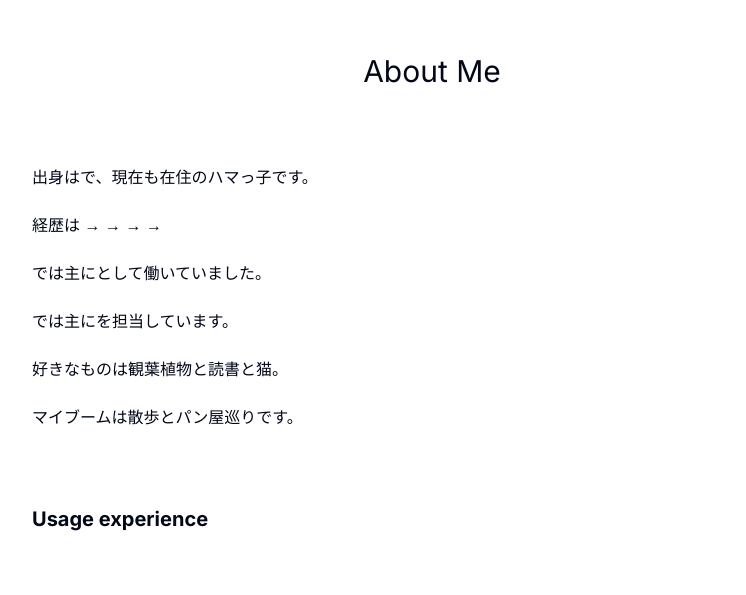
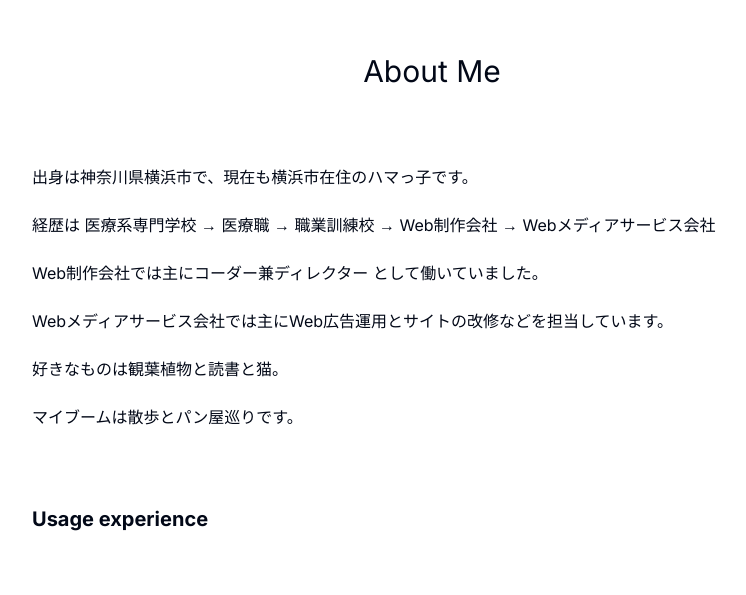
Before and after one commit to tuti995/portfolio, a Next.js app: page / in a window 1280 px wide. Shown: the part 1006-1601 px from the top of the page, without its empty margins (208-954 px from the left). Built offline with nearby package versions, Linux system fonts and the light colour scheme.

Commit message:
fix: toppage text

```diff
--- a/components/About.tsx
+++ b/components/About.tsx
@@ -70,18 +70,14 @@ export default function About() {
       <div className="mx-auto max-w-[800px]">
         <h2 className="text-3xl text-center my-8 xl:mb-16">About Me</h2>
         <p className="leading-[2] lg:leading-[3]">
-          出身は{process.env.MY_BIRTHPLACE_1}で、現在も
-          {process.env.MY_BIRTHPLACE_2}在住のハマっ子です。
+          出身は神奈川県横浜市で、現在も横浜市在住のハマっ子です。
           <br />
-          経歴は {process.env.MY_CAREER_1} → {process.env.MY_CAREER_2} →{" "}
-          {process.env.MY_CAREER_3} → {process.env.MY_CAREER_4} →{" "}
-          {process.env.MY_CAREER_5}
+          経歴は 医療系専門学校 → 医療職 → 職業訓練校 → Web制作会社 →
+          Webメディアサービス会社
           <br />
-          {process.env.MY_CAREER_4}では主に{process.env.MY_JOB_1}
-          として働いていました。
+          Web制作会社では主にコーダー兼ディレクター として働いていました。
           <br />
-          {process.env.MY_CAREER_5}では主に{process.env.MY_JOB_2}
-          を担当しています。
+          Webメディアサービス会社では主にWeb広告運用とサイトの改修などを担当しています。
           <br />
           好きなものは観葉植物と読書と猫。
           <br />
--- a/components/Introduction.tsx
+++ b/components/Introduction.tsx
@@ -29,7 +29,7 @@ const Introduction = () => {
           </div>
           <div className="flex flex-col max-w-[600px] pt-4 lg:pt-0">
             <h1 className="text-base md:text-3xl py-2 lg:leading-loose">
-              Hi, I’m {process.env.MY_NAME}.
+              Hi, I’m tuti95.
             </h1>
             <p className="text-base md:text-2xl lg:leading-loose">
               I like doing various things on the web.
```
